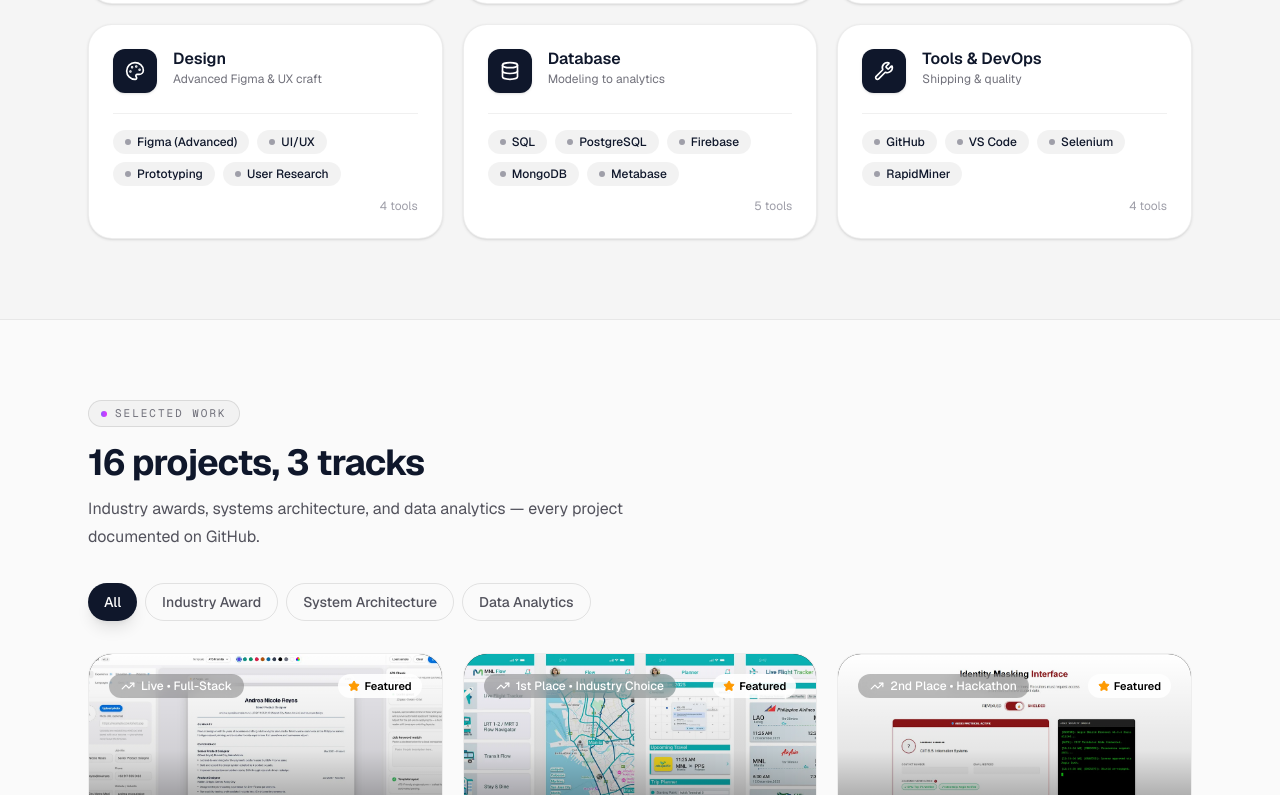
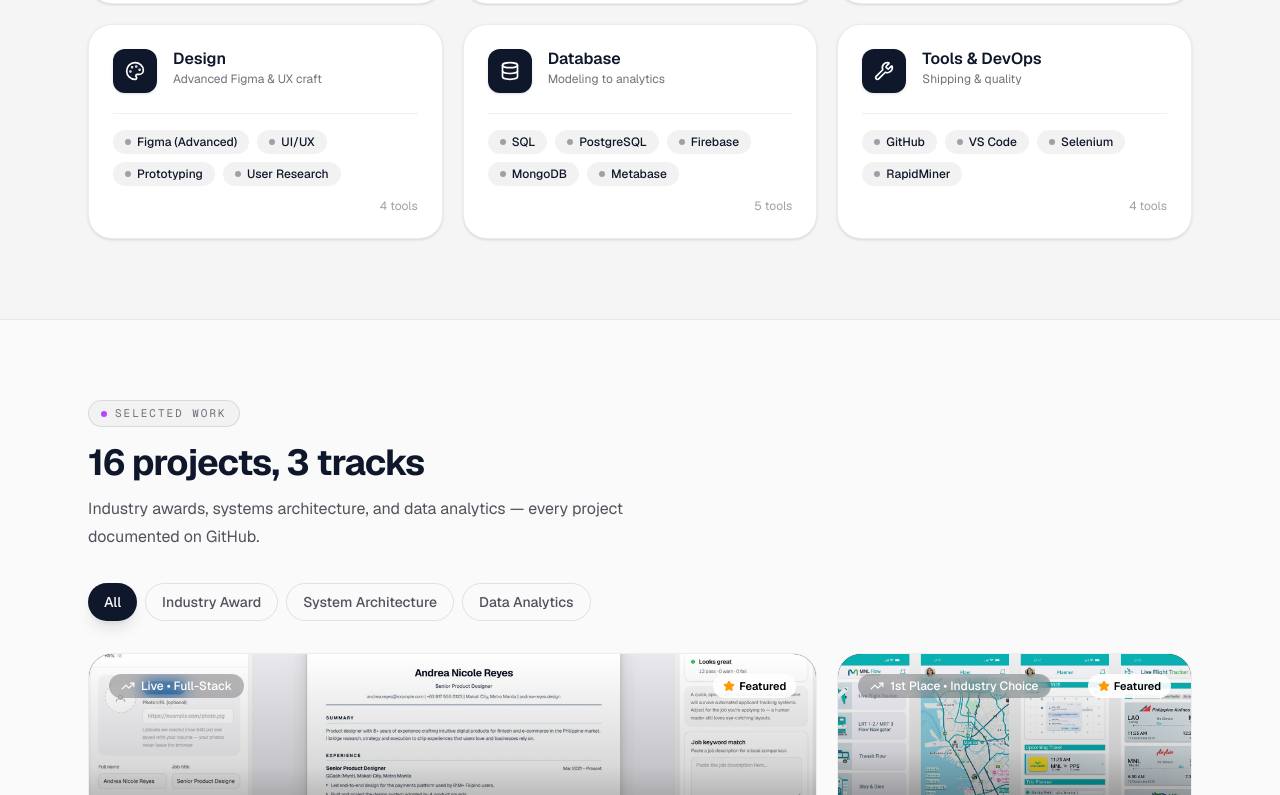
Before and after one commit to jacobconradquendangan-portfolio/portfolio-website-v2, a Next.js app: page / in a window 1280 px wide. Shown: the part 2005-2800 px from the top of the page. Built offline with nearby package versions, Linux system fonts and the light colour scheme.

Commit message:
Updated project display logic.

```diff
--- a/src/components/Projects.tsx
+++ b/src/components/Projects.tsx
@@ -12,12 +12,15 @@
   const [category, setCategory] = useState<(typeof projectCategories)[number]>("All");
   const [videoSrc, setVideoSrc] = useState<string | null>(null);
   const [pdfSrc, setPdfSrc] = useState<string | null>(null);
+  const [showAll, setShowAll] = useState(false);
   const mounted = useSyncExternalStore(
     () => () => {},
     () => true,
     () => false,
   );
-  const filtered = category === "All" ? projects : projects.filter((p) => p.category === category);
+    const filtered = category === "All" ? projects : projects.filter((p) => p.category === category);
+    const visible = category === "All" && !showAll ? filtered.slice(0, 5) : filtered;
+    const hiddenCount = filtered.length - visible.length;
 
   return (
     <section id="projects" className="mx-auto max-w-6xl scroll-mt-24 px-6 py-20">
@@ -31,7 +34,10 @@
         {projectCategories.map((c) => (
           <button
             key={c}
-            onClick={() => setCategory(c)}
+            onClick={() => {
+              setCategory(c);
+              setShowAll(false);
+            }}
             className={`rounded-full px-4 py-2 text-sm font-medium transition ${
               category === c
                 ? "bg-slate-900 text-white shadow-lg dark:bg-white dark:text-black"
@@ -45,7 +51,7 @@
 
       <motion.div layout className="mt-8 grid gap-5 md:grid-cols-2 lg:grid-cols-3">
         <AnimatePresence mode="popLayout">
-          {filtered.map((p, idx) => (
+          {visible.map((p, idx) => (
             <motion.article
               layout
               key={p.title}
@@ -53,13 +59,13 @@
               animate={{ opacity: 1, scale: 1 }}
               exit={{ opacity: 0, scale: 0.94 }}
               transition={{ duration: 0.3 }}
-              className="group flex h-full flex-col overflow-hidden rounded-3xl border border-black/[.07] bg-white dark:border-white/[.09] dark:bg-slate-900"
+              className={`group flex h-full flex-col overflow-hidden rounded-3xl border border-black/[.07] bg-white dark:border-white/[.09] dark:bg-slate-900 ${p.title === "Full-Stack CV Builder (Agentic Workflow)" ? "md:col-span-2 lg:col-span-2" : ""}`}
             >
-              <div className={`relative h-48 overflow-hidden ${p.image ? "bg-black" : `bg-gradient-to-br ${p.gradient}`} p-5`}>
+              <div className={`relative overflow-hidden ${p.image ? "bg-black" : `bg-gradient-to-br ${p.gradient}`} p-5 ${p.title === "Full-Stack CV Builder (Agentic Workflow)" ? "h-56" : "h-48"}`}>
                 {p.image ? (
                   <>
-                    <Image src={p.image} alt={p.title} fill className="object-cover" sizes="(max-width: 768px) 100vw, 33vw" priority={idx < 2} />
-                    <div className="absolute inset-0 bg-gradient-to-t from-black/55 via-black/10 to-transparent" />
+                    <Image src={p.image} alt={p.title} fill className="object-cover transition-transform duration-700 group-hover:scale-[1.03]" sizes="(max-width: 768px) 100vw, 33vw" priority={idx < 2} />
+                    <div className="absolute inset-0 bg-gradient-to-t from-black/60 via-black/15 to-transparent" />
                   </>
                 ) : (
                   <div className="bg-grid absolute inset-0 opacity-40" />
@@ -86,16 +92,19 @@
                 </a>
               </div>
               <div className="flex flex-1 flex-col p-6">
-                <h3 className="text-lg font-bold tracking-tight">{p.title}</h3>
-                <p className="mt-2 flex-1 text-sm leading-6 text-zinc-600 dark:text-zinc-400">
+                <h3 className={`font-bold tracking-tight ${p.title === "Full-Stack CV Builder (Agentic Workflow)" ? "text-xl" : "text-lg"}`}>{p.title}</h3>
+                <p className="mt-2 line-clamp-3 min-h-[4.5rem] flex-1 text-sm leading-6 text-zinc-600 dark:text-zinc-400">
                   {p.description}
                 </p>
                 <div className="mt-4 flex flex-wrap gap-1.5">
-                  {p.tags.map((t) => (
+                  {p.tags.slice(0, 3).map((t) => (
                     <span key={t} className="rounded-full bg-black/[.05] px-2.5 py-1 text-xs font-medium dark:bg-white/[.07]">
                       {t}
                     </span>
                   ))}
+                  {p.tags.length > 3 && (
+                    <span className="rounded-full bg-zinc-100 px-2.5 py-1 text-xs font-medium text-zinc-500 dark:bg-white/[.05]">+{p.tags.length - 3}</span>
+                  )}
                 </div>
                 <div className="mt-4 flex flex-wrap items-center gap-3">
                   <a
@@ -139,6 +148,17 @@
           ))}
         </AnimatePresence>
       </motion.div>
+
+      {category === "All" && filtered.length > 5 && (
+        <div className="mt-6 flex justify-center">
+          <button
+            onClick={() => setShowAll(!showAll)}
+            className="rounded-full border border-black/10 bg-white px-6 py-2.5 text-sm font-medium shadow-sm transition hover:border-violet-300 hover:text-violet-600 dark:border-white/15 dark:bg-transparent"
+          >
+            {showAll ? "Show less ↑" : `Show all ${filtered.length} projects (${hiddenCount} more) ↓`}
+          </button>
+        </div>
+      )}
 
       <AnimatePresence>
         {videoSrc && (
```
